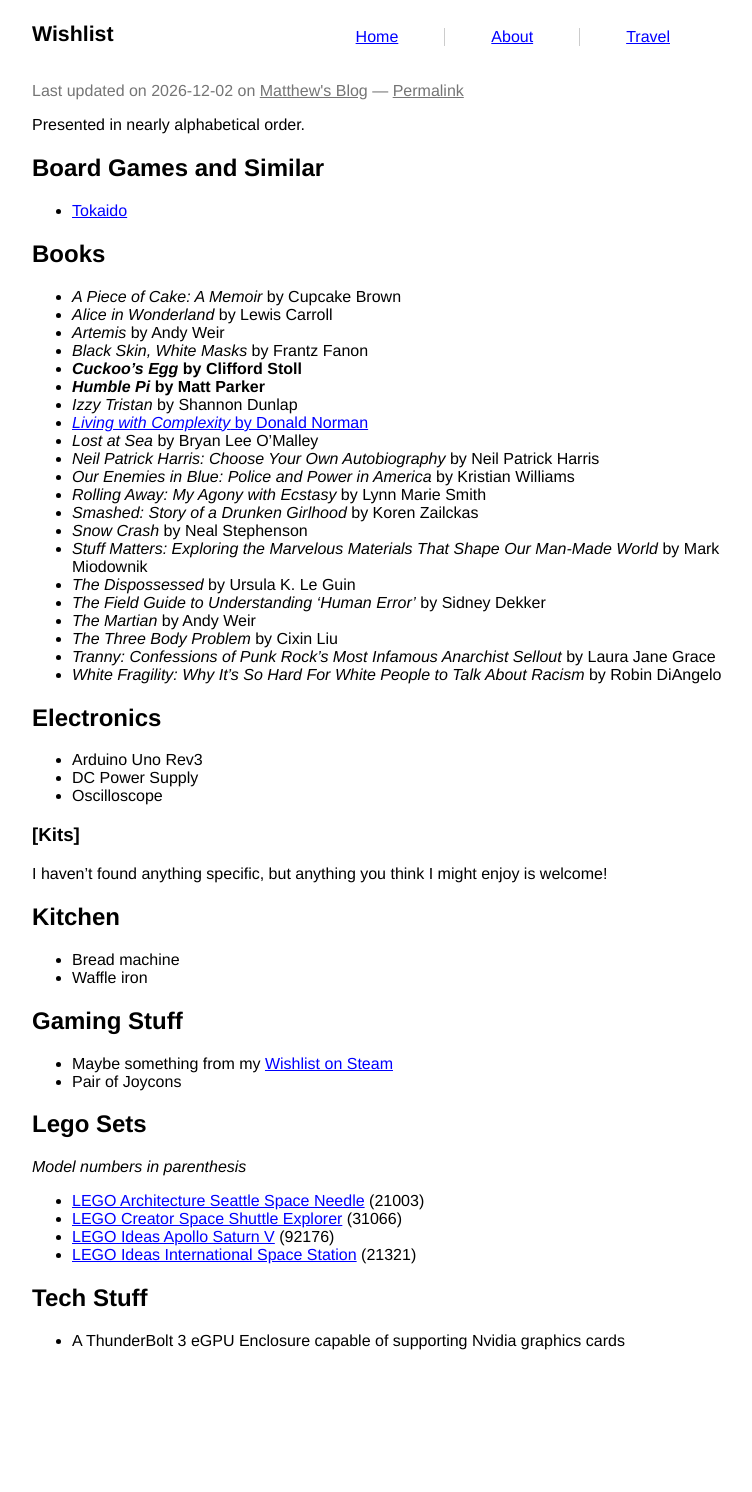
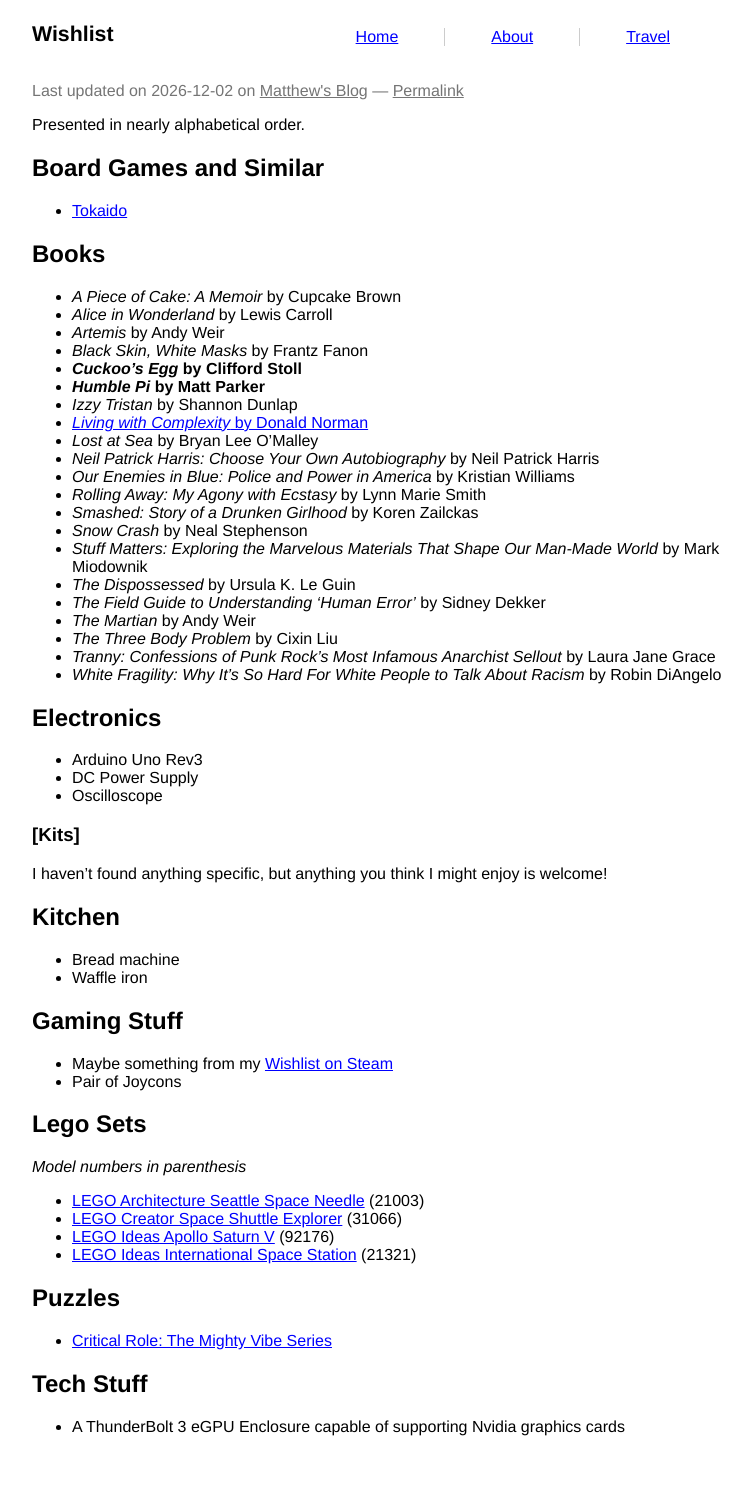
Before and after one commit to prplecake/jrgnsn.net, a Jekyll site: the page built from wishlist.md, in a window 1280 px wide. Shown: the whole page, without its empty margins (258-1010 px from the left). Built offline with Jekyll 4.4.1, drawn with Linux system fonts in a browser that asks for light colours; a script that is not in the unit is left out; before the commit the page ends 1406 px from its top, so only the background shows below that.

Commit message:
Add puzzle to wishlist

```diff
--- a/wishlist.md
+++ b/wishlist.md
@@ -64,6 +64,9 @@
 * [LEGO Ideas International Space
   Station](https://www.amazon.com/dp/B083JWZNW7) (21321)
 
+## Puzzles
+* [Critical Role: The Mighty Vibe Series](https://shop.critrole.com/products/critical-role-the-mighty-vibe-series-caduceus1000-piece-jigsaw-puzzle)
+
 ## Tech Stuff
 * A ThunderBolt 3 eGPU Enclosure capable of supporting Nvidia graphics
 cards
```
